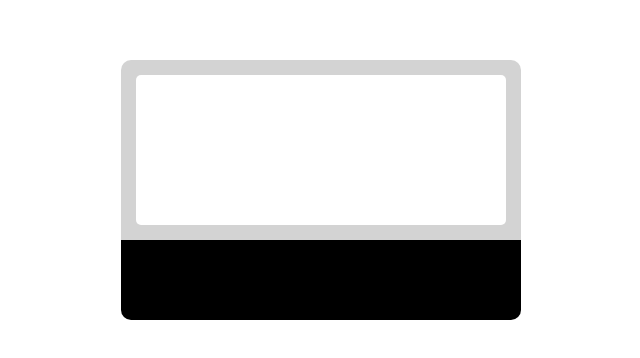
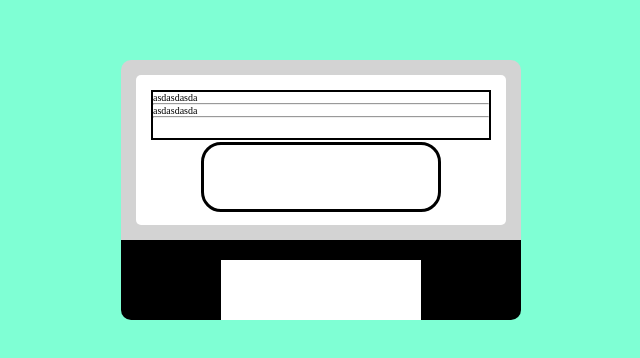
Before and after one commit to kenji1993/cassetteCSS, a plain HTML site: page index.html in a window 1280 px wide. Shown: the part 210-568 px from the top of the page, without its empty margins (319-959 px from the left). Drawn offline with Linux system fonts and the light colour scheme.

Commit message:
Colores y elementos en el body

```diff
--- a/css/styles.css
+++ b/css/styles.css
@@ -9,6 +9,7 @@ html {
 main {
     width: 100%;
     height: 100vh;
+    background-color: aquamarine;
     display: flex;
     justify-content: center;
     align-items: center;
@@ -20,15 +21,38 @@ main {
     border-radius: 1rem 1rem 0 0;
     padding: 1.5rem;
 }
-.casstette-main-body {
+.cassette-main-body {
     width: 37rem;
     height: 15rem;
     background-color: #fff;
     border-radius: 0.5rem;
+    display: block;
+    padding: 1.5rem;
+}
+.cassette-main-body-description {
+    width: 34rem;
+    height: 5rem;
+    border: 0.2rem solid #000;
+    margin-bottom: 0.2rem;
+}
+.cassette-main-body-reel {
+    width: 24rem;
+    height: 7rem;
+    border: 0.3rem solid #000;
+    margin: 0 auto;
+    border-radius: 2rem;
 }
 .cassette-footer {
     width: 40rem;
     height: 8rem;
     background-color: #000;
     border-radius: 0 0 1rem 1rem;
+    display: flex;
+    justify-content: center;
+    align-items: flex-end;
 }
+.cassette-footer-stuff {
+    width: 20rem;
+    height: 6rem;
+    background-color: #fff;
+}
--- a/index.html
+++ b/index.html
@@ -10,9 +10,19 @@
     <main>
         <div class="cassette">
             <div class="cassette-main">
-                <div class="casstette-main-body"></div>
+                <div class="cassette-main-body">
+                    <div class="cassette-main-body-description">
+                        asdasdasda
+                        <hr>
+                        asdasdasda
+                        <hr>
+                    </div>
+                    <div class="cassette-main-body-reel"></div>
+                </div>
             </div>
-            <div class="cassette-footer"></div>
+            <div class="cassette-footer">
+                <div class="cassette-footer-stuff"></div>
+            </div>
         </div>
 
     </main>
```
